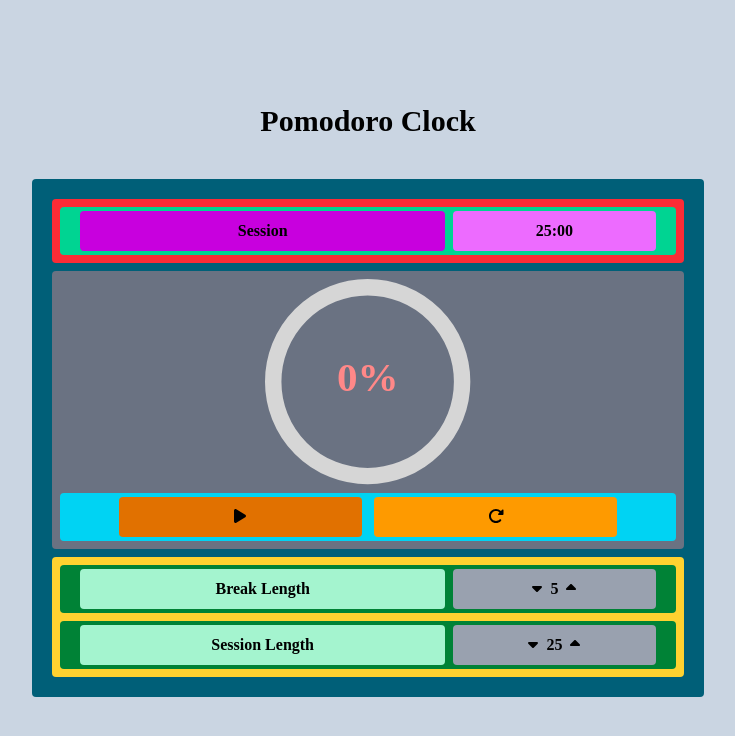
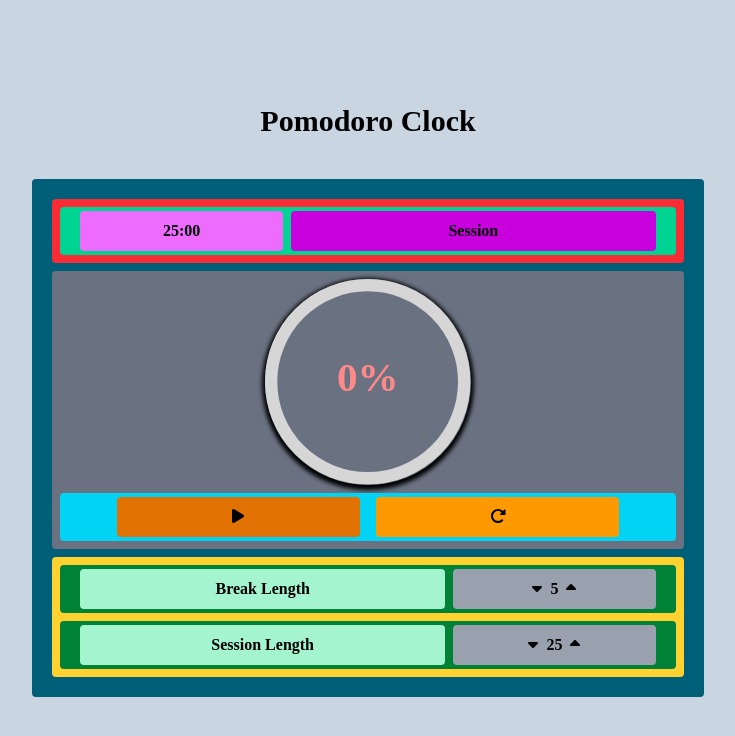
Before and after one commit to RaphaelIsaiah/Pomodoro-Clock, a React (Vite) app: page / in a window 1280 px wide. Shown: the top 736 px of the page, without its empty margins (272-1007 px from the left). Built offline with nearby package versions, Linux system fonts and the light colour scheme; a web font is replaced by a local one.

Commit message:
feat: enhance CircularProgressBar and Timer components with improved styling and layout; add shadow effect and adjust widths

```diff
--- a/src/components/CircularProgressBar.jsx
+++ b/src/components/CircularProgressBar.jsx
@@ -7,11 +7,13 @@ const CircularProgressBar = ({ percentage }) => {
     <CircularProgressbar
       value={percentage}
       text={`${percentage.toFixed(0)}%`}
+      strokeWidth={6}
       styles={buildStyles({
         pathColor: `rgba(62, 152, 199, ${percentage / 100})`,
         textColor: "#f88",
         trailColor: "#d6d6d6",
         backgroundColor: "#3e98c7",
+        boxShadow: "0px 2px 4px 2px black",
       })}
     />
   );
--- a/src/components/Pomodoro.jsx
+++ b/src/components/Pomodoro.jsx
@@ -77,7 +77,7 @@ const Pomodoro = () => {
       </div>
 
       <div className="bg-gray-500 p-2 rounded mb-2">
-        <div className="w-1/3 mx-auto mb-2">
+        <div className="w-2/5 sm:w-1/3 mx-auto mb-2 shadow-4xl rounded-full">
           <CircularProgressBar percentage={percentage} />
         </div>
 
--- a/src/components/TimerControls.jsx
+++ b/src/components/TimerControls.jsx
@@ -9,7 +9,7 @@ import { FontAwesomeIcon } from "@fortawesome/react-fontawesome";
 // Handle the Start/Pause and Reset Buttons
 const TimerControls = ({ onStartStop, onReset, isRunning }) => {
   return (
-    <div className="bg-cyan-400 rounded p-1 flex gap-3 justify-center">
+    <div className="bg-cyan-400 rounded p-1 flex gap-4 justify-center">
       <button
         id="start_stop"
         onClick={onStartStop}
--- a/src/components/TimerDisplay.jsx
+++ b/src/components/TimerDisplay.jsx
@@ -5,19 +5,20 @@ const TimerDisplay = ({ timerLabel, timeLeft }) => {
   return (
     <div
       id="timer"
-      className="timer bg-emerald-400 rounded p-1 flex  gap-2 justify-center"
+      className="timer bg-emerald-400 rounded p-1 flex gap-2 justify-center"
     >
+      <div
+        id="time-left"
+        className="timer-content bg-fuchsia-400 p-2 rounded w-1/3"
+      >
+        {timeLeft}
+      </div>
+
       <div
         id="timer-label"
         className="timer-content bg-fuchsia-600 p-2 rounded w-3/5"
       >
         {timerLabel}
-      </div>
-      <div
-        id="time-left"
-        className="timer-content bg-fuchsia-400 p-2 rounded w-1/3"
-      >
-        {timeLeft}
       </div>
     </div>
   );
--- a/src/index.css
+++ b/src/index.css
@@ -3,20 +3,22 @@
 
 @theme {
   --font-one: "Edu AU VIC WA NT Pre", serif;
+  --shadow-4xl: 0px 2px 4px 3px black;
 }
 
 @media (max-width: 340px) {
-  .timer,
-  .length {
-    flex-direction: column;
+  .app {
+    padding: 0;
+    font-size: clamp(0.8rem, 4vw, 0.9rem);
   }
+
+  .timer {
+    flex-wrap: wrap-reverse;
+  }
+
   .timer-content,
   .length-controls {
     width: 100%;
-  }
-  .app {
-    padding: 0;
-    font-size: clamp(0.8rem, 4vw, 0.9rem);
   }
 
   .heading {
```
